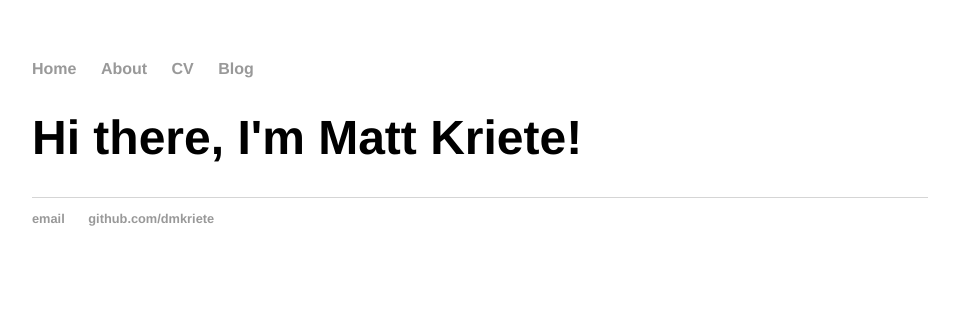
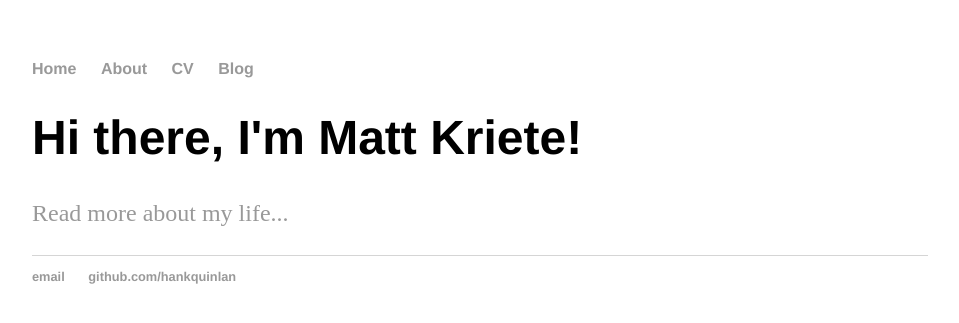
Before and after one commit to dmkriete/dmkriete.github.io, a Jekyll site: the page built from index.html, in a window 1280 px wide. Shown: the top 323 px of the page, without its empty margins (160-1119 px from the left). Built offline with Jekyll 4.4.1, drawn with Linux system fonts in a browser that asks for light colours.

Commit message:
Update index.html

```diff
--- a/index.html
+++ b/index.html
@@ -1,29 +1,8 @@
-<!DOCTYPE html>
-<html>
-	<head>
-		<title>Matt Kriete, Plasma Physicist</title>
-		<!-- link to main stylesheet -->
-		<link rel="stylesheet" type="text/css" href="/css/main.css"
-	</head>
-	<body>
-		<nav>
-    		<ul>
-        		<li><a href="/">Home</a></li>
-	        	<li><a href="/about">About</a></li>
-        		<li><a href="/cv">CV</a></li>
-        		<li><a href="/blog">Blog</a></li>
-    		</ul>
-		</nav>
-		<div class="container">
-    		<div class="blurb">
-        		<h1>Hi there, I'm Matt Kriete!</h1>
-    		</div><!-- /.blurb -->
-		</div><!-- /.container -->
-		<footer>
-    		<ul>
-        		<li><a href="mailto:kriete@wisc.edu">email</a></li>
-        		<li><a href="https://github.com/dmkriete">github.com/dmkriete</a></li>
-			</ul>
-		</footer>
-	</body>
-</html>
+---
+layout: default
+title: Matt Kriete, Plasma Physicist
+---
+<div class="blurb">
+	<h1>Hi there, I'm Matt Kriete!</h1>
+	<p><a href="/about">Read more about my life...</a></p>
+</div><!-- /.blurb -->
```
